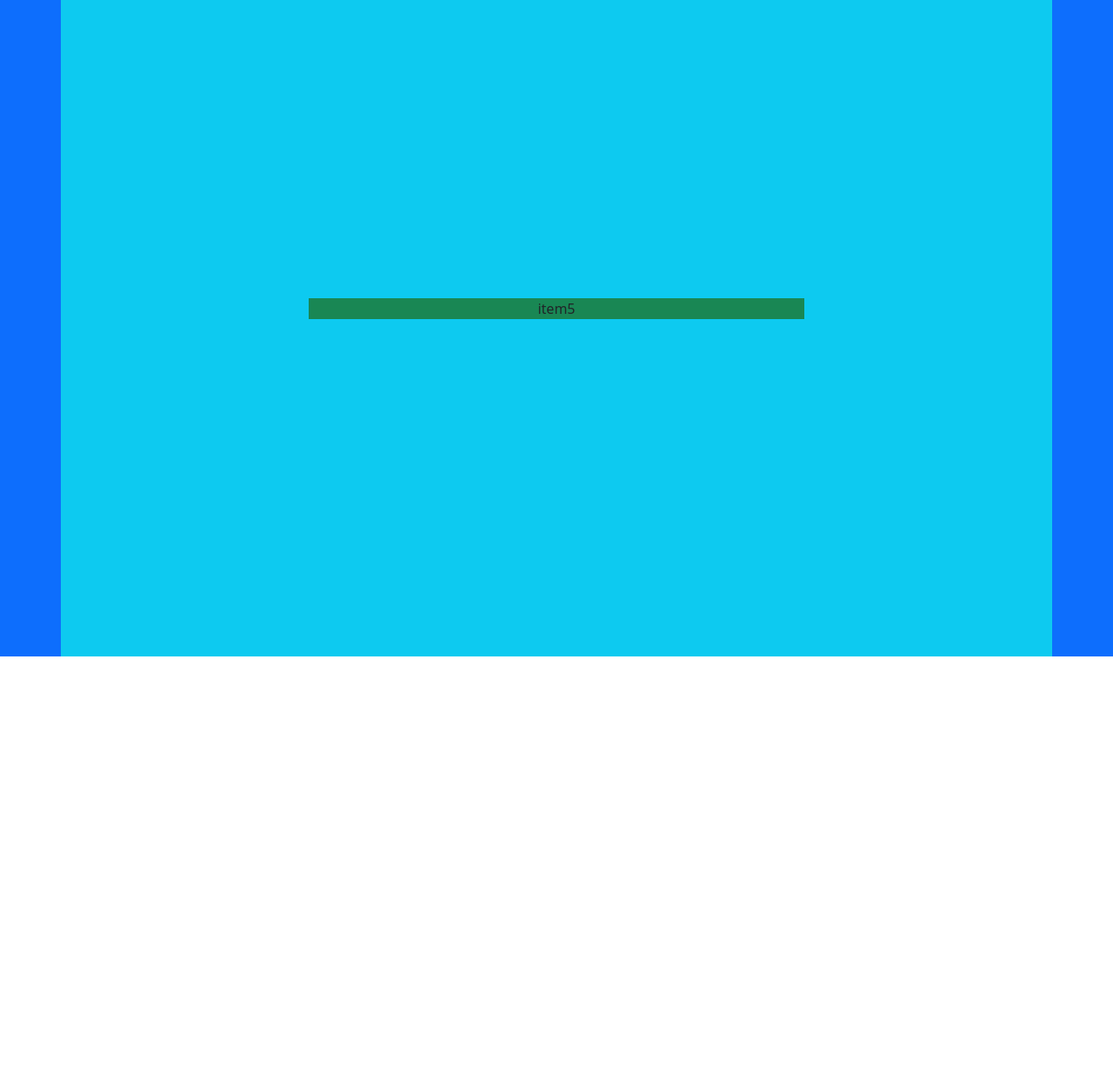
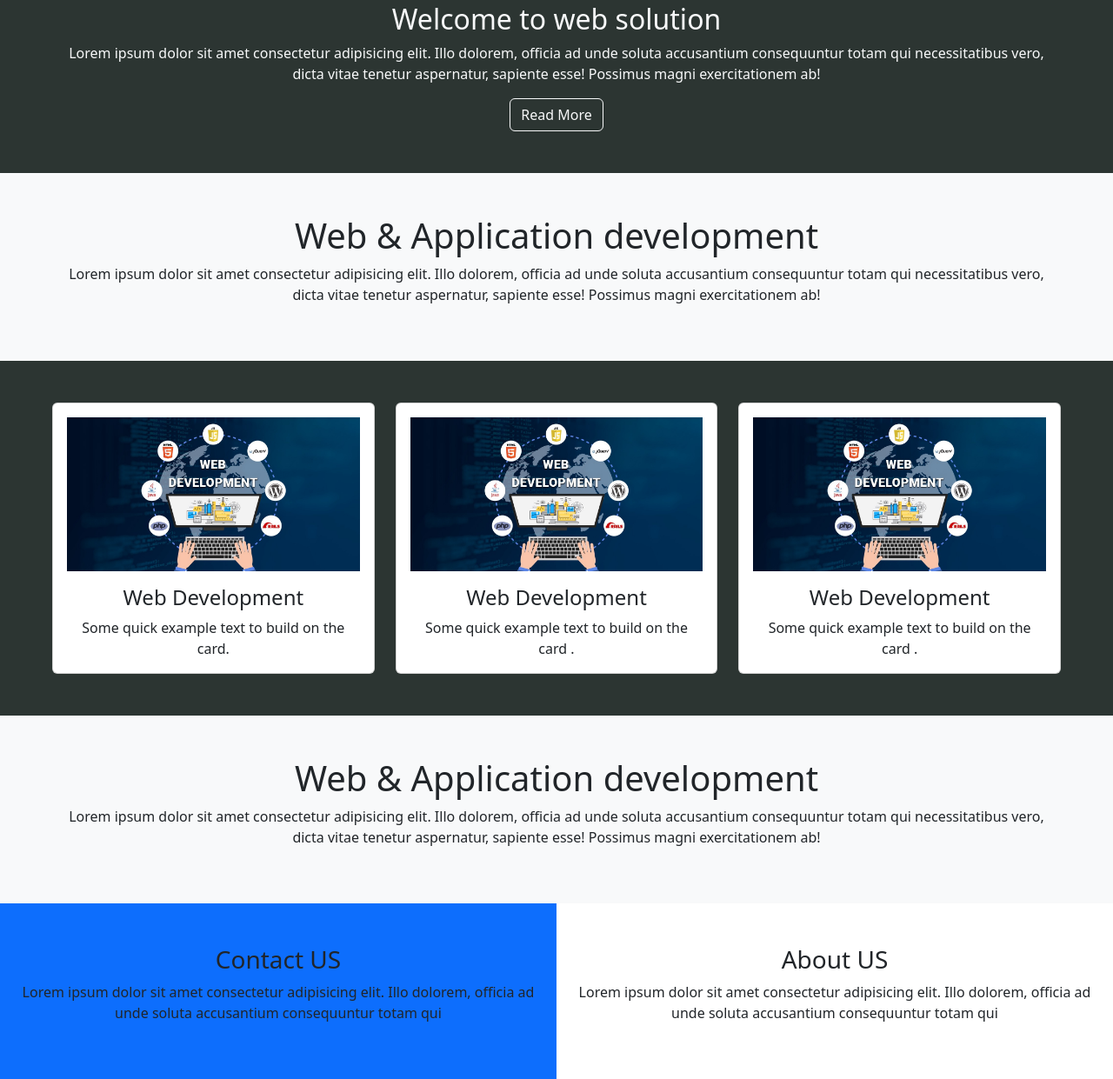
Before and after one commit to unnimayaprajil/Assignment6, a plain HTML site: page index.html in a window 1280 px wide. Shown: the part 45-1286 px from the top of the page at 87% size. Before the commit the page ends 800 px from the top, so only its background shows below. Drawn offline with nearby package versions, Linux system fonts and the light colour scheme.

Commit message:
bootstrap assignment

```diff
--- a/css/styles.css
+++ b/css/styles.css
@@ -1 +1,4 @@
 /* Author:Unnimaya */
+.bg-dark{
+    background-color: rgb(44, 53, 50) !important;
+}
--- a/index.html
+++ b/index.html
@@ -15,18 +15,86 @@
 </head>
 
 <body>
-    <!-- <div class="container-fluid">
-        <div class="row">
-            <div class="col-12 col-sm-6 col-md-3 bg-primary">item 1</div>
-            <div class="col-12 col-sm-6  col-md-3 bg-secondary">item 2</div>
-            <div class="col-12 col-sm-6  col-md-3 bg-info">item 3</div>
-            <div class="col-12 col-sm-6  col-md-3 bg-danger">item 4</div>
+   <!-- 1st Section -->
+    <section class="text-light bg-dark">
+        <div class="container-fluid">
+        <div class="row justify-content-center align-items-center p-5">
+            <div class="col text-center">
+           <h2 >Welcome to web solution</h2>
+           <p >Lorem ipsum dolor sit amet consectetur adipisicing elit. Illo dolorem, officia ad unde soluta accusantium consequuntur totam qui necessitatibus vero, dicta vitae tenetur aspernatur, sapiente esse! Possimus magni exercitationem ab!</p>
+           <a href ="#" class="btn btn-outline-light">Read More</a>
         </div>
-    </div> -->
-    <section class="bg-primary ">
-        <div class="container">
-        <div class="row bg-info justify-content-center vh-100 align-items-center ">
-            <div class="col-6 bg-success text-center">item5</div>
+        </div>
+    </div>
+    </section>
+    <section class="text-dark bg-light">
+        <div class="container-fluid">
+        <div class="row  justify-content-center  align-items-center p-5">
+            <div class="col text-center">
+           <h1>Web & Application development</h1>
+           <p>Lorem ipsum dolor sit amet consectetur adipisicing elit. Illo dolorem, officia ad unde soluta accusantium consequuntur totam qui necessitatibus vero, dicta vitae tenetur aspernatur, sapiente esse! Possimus magni exercitationem ab!</p>
+
+        </div>
+        </div>
+    </div>
+    </section>
+    <section class="text-light bg-dark h-75">
+        <div class="container-fluid">
+        <div class="row p-5">
+
+            <div class="col-4 ">
+                <div class="card rounded" >
+                    <img src="assets/pic1.jpeg" class="card-img-top px-3 pt-3" alt="pic1"/>
+
+                    <div class="card-body text-center">
+                        <h4>Web Development</h4>
+                      <p class="card-text">Some quick example text to build on the card.</p>
+                    </div>
+                  </div>
+            </div>
+            <div class="col-4 ">
+                <div class="card rounded" >
+                    <img src="assets/pic1.jpeg" class="card-img-top px-3 pt-3" alt="pic1"/>
+                    <div class="card-body text-center">
+                        <h4>Web Development</h4>
+                      <p class="card-text">Some quick example text to build on the card .</p>
+                    </div>
+                  </div>
+            </div>
+            <div class="col-4 ">
+                <div class="card rounded" >
+                    <img src="assets/pic1.jpeg" class="card-img-top px-3 pt-3" alt="pic1"/>
+                    <div class="card-body text-center">
+                        <h4>Web Development</h4>
+                      <p class="card-text">Some quick example text to build on the card .</p>
+                    </div>
+                  </div>
+            </div>
+        </div>
+        </div>
+    </div>
+    </section>
+    <section class="text-dark bg-light">
+        <div class="container-fluid">
+        <div class="row  justify-content-center  align-items-center p-5">
+            <div class="col text-center">
+           <h1 >Web & Application development</h1>
+           <p >Lorem ipsum dolor sit amet consectetur adipisicing elit. Illo dolorem, officia ad unde soluta accusantium consequuntur totam qui necessitatibus vero, dicta vitae tenetur aspernatur, sapiente esse! Possimus magni exercitationem ab!</p>
+        </div>
+        </div>
+    </div>
+    </section>
+    <section >
+        <div class="container-fluid text-dask">
+        <div class="row  justify-content-center align-items-center ">
+            <div class="col-6 text-center bg-primary pt-5 pb-5">
+           <h3 >Contact US</h3>
+           <p >Lorem ipsum dolor sit amet consectetur adipisicing elit. Illo dolorem, officia ad unde soluta accusantium consequuntur totam qui</p>
+        </div>
+        <div class="col-6 text-center pt-5 pb-5">
+            <h3 >About US</h3>
+            <p >Lorem ipsum dolor sit amet consectetur adipisicing elit. Illo dolorem, officia ad unde soluta accusantium consequuntur totam qui</p>
+         </div>
         </div>
     </div>
     </section>
```
Also changed, not shown: assets/1633607083803.png.
